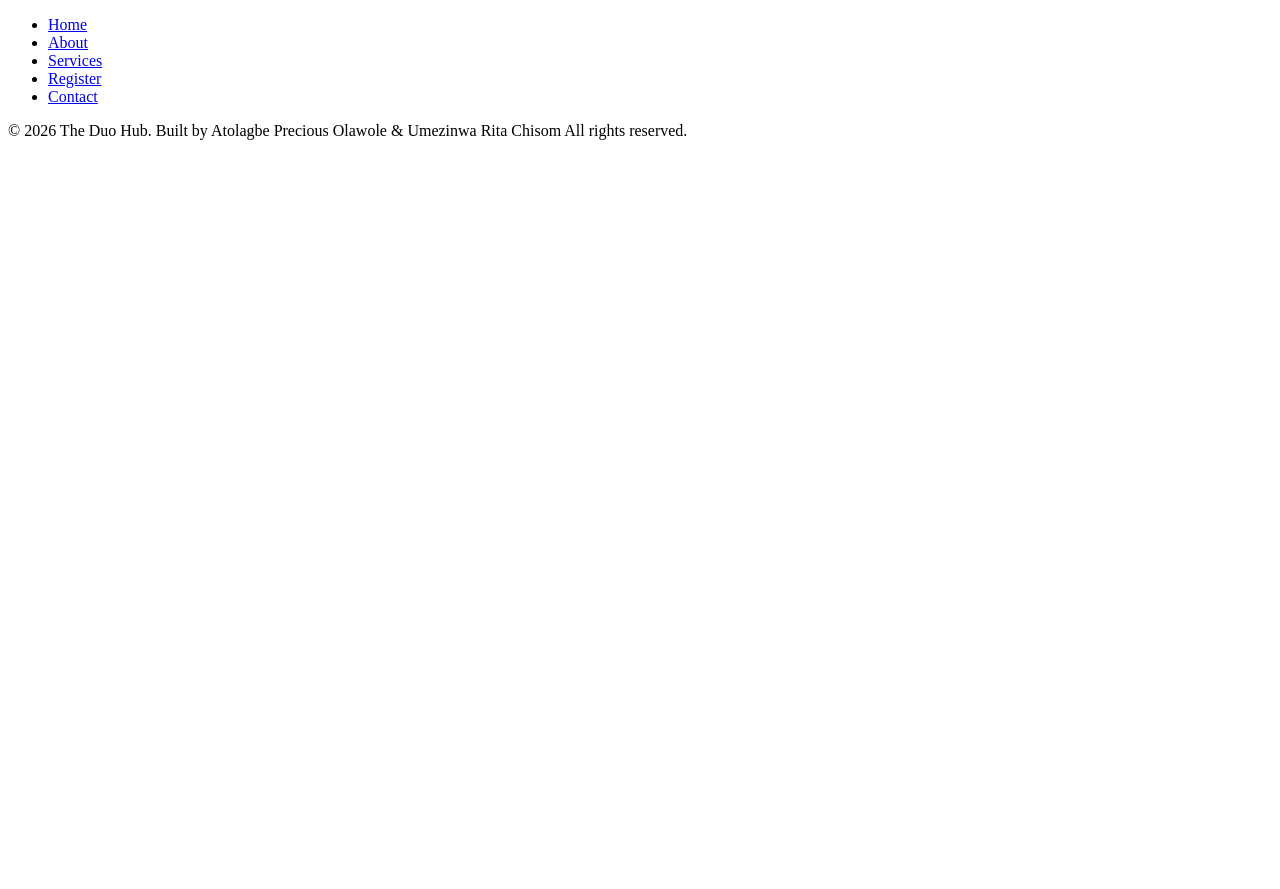
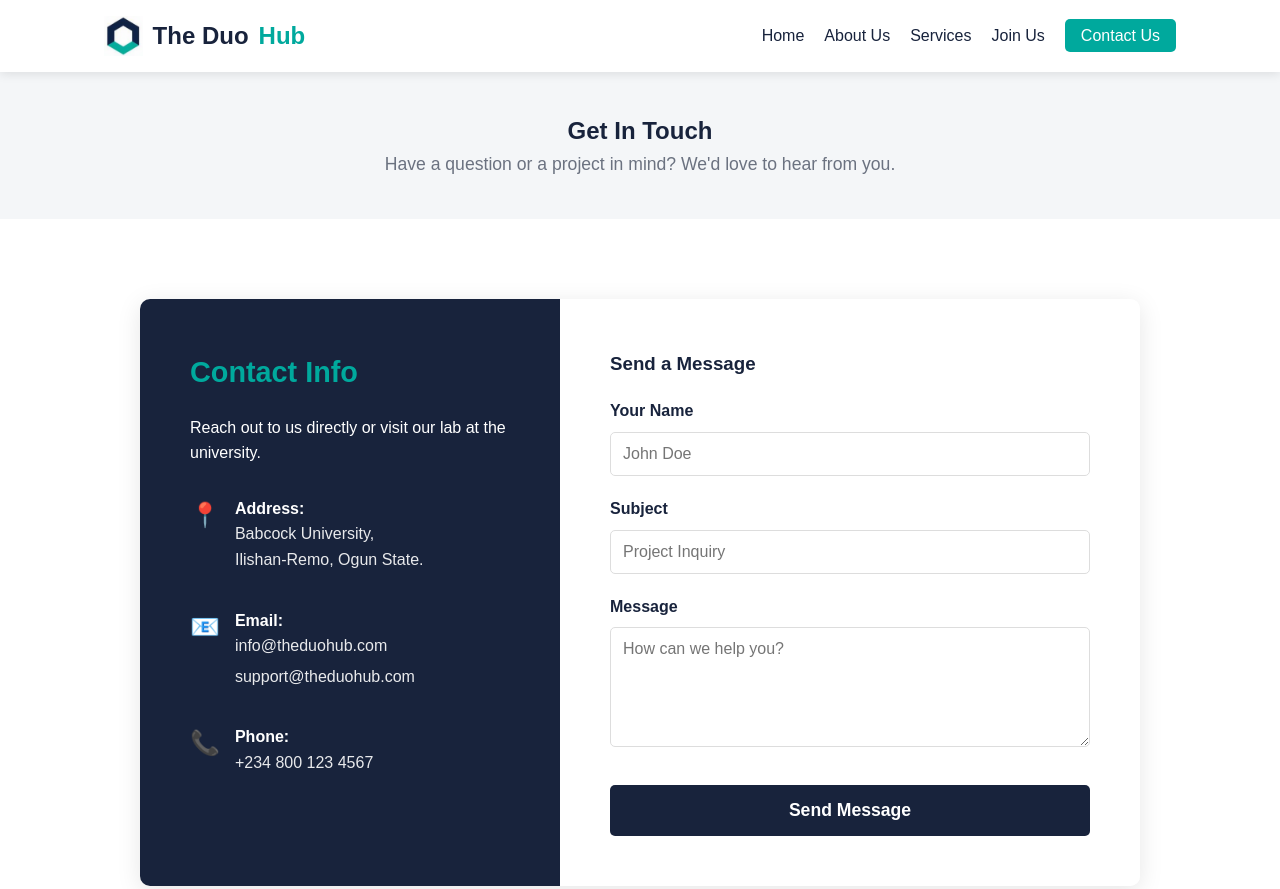
Before and after one commit to Oladdev/The-Duo-Hub, a plain HTML site: page contact.html in a window 1280 px wide. Shown: the top 889 px of the page. Before the commit the page ends 800 px from the top, so only its background shows below. Drawn offline with Linux system fonts and the light colour scheme.

Commit message:
added a form to the page and edited the navbar and footer to match the rest of the site.

```diff
--- a/contact.html
+++ b/contact.html
@@ -1,24 +1,110 @@
-<!DOCTYPE html>
+<!doctype html>
 <html lang="en">
   <head>
-    <meta charset="UTF-8">
-    <meta name="viewport" content="width=device-width, initial-scale=1.0">
-    <title>Document</title>
+    <meta charset="UTF-8" />
+    <meta name="viewport" content="width=device-width, initial-scale=1.0" />
+    <title>The Duo Hub | Contact Us</title>
+    <link rel="stylesheet" href="style.css" />
+    <link rel="stylesheet" href="contact.css" />
   </head>
   <body>
     <header>
-        <ul>
+      <nav>
+        <a href="index.html" class="logo">
+          <img src="Images/logo.png" alt="Logo" />
+          The Duo <span>Hub</span>
+        </a>
+        <ul class="nav-links">
           <li><a href="index.html">Home</a></li>
-            <li><a href="about.html">About</a></li>
+          <li><a href="about.html">About Us</a></li>
           <li><a href="services.html">Services</a></li>
-            <li><a href="register.html">Register</a></li>
-            <li><a href="contact.html">Contact</a></li>
+          <li><a href="biodata.html">Join Us</a></li>
+          <li><a href="contact.html" class="btn-nav">Contact Us</a></li>
         </ul>
+      </nav>
     </header>
 
-    <main>
+    <section
+      class="intro"
+      style="padding: 40px 5%; background: var(--bg-secondary)"
+    >
+      <div class="container">
+        <h1>Get In Touch</h1>
+        <p>Have a question or a project in mind? We'd love to hear from you.</p>
+      </div>
+    </section>
 
-    </main>
+    <section class="contact-section">
+      <div class="contact-wrapper">
+        <div class="contact-info">
+          <h3>Contact Info</h3>
+          <p style="margin-bottom: 30px">
+            Reach out to us directly or visit our lab at the university.
+          </p>
+
+          <div class="info-item">
+            <span class="info-icon">📍</span>
+            <div class="info-text">
+              <strong>Address:</strong>
+              <p>Babcock University,<br />Ilishan-Remo, Ogun State.</p>
+            </div>
+          </div>
+
+          <div class="info-item">
+            <span class="info-icon">📧</span>
+            <div class="info-text">
+              <strong>Email:</strong>
+              <p>info@theduohub.com</p>
+              <p>support@theduohub.com</p>
+            </div>
+          </div>
+
+          <div class="info-item">
+            <span class="info-icon">📞</span>
+            <div class="info-text">
+              <strong>Phone:</strong>
+              <p>+234 800 123 4567</p>
+            </div>
+          </div>
+        </div>
+
+        <div class="contact-form-container">
+          <h3>Send a Message</h3>
+          <form action="#">
+            <div class="form-group">
+              <label for="name">Your Name</label>
+              <input
+                type="text"
+                id="name"
+                class="form-control"
+                placeholder="John Doe"
+              />
+            </div>
+
+            <div class="form-group">
+              <label for="subject">Subject</label>
+              <input
+                type="text"
+                id="subject"
+                class="form-control"
+                placeholder="Project Inquiry"
+              />
+            </div>
+
+            <div class="form-group">
+              <label for="message">Message</label>
+              <textarea
+                id="message"
+                class="form-control"
+                placeholder="How can we help you?"
+              ></textarea>
+            </div>
+
+            <button type="submit" class="btn-submit">Send Message</button>
+          </form>
+        </div>
+      </div>
+    </section>
 
     <footer>
         <p>&copy; 2026 The Duo Hub. Built by Atolagbe Precious Olawole & Umezinwa Rita Chisom All rights reserved.</p>
```
Lines whose indentation alone changed are shown as unchanged.
